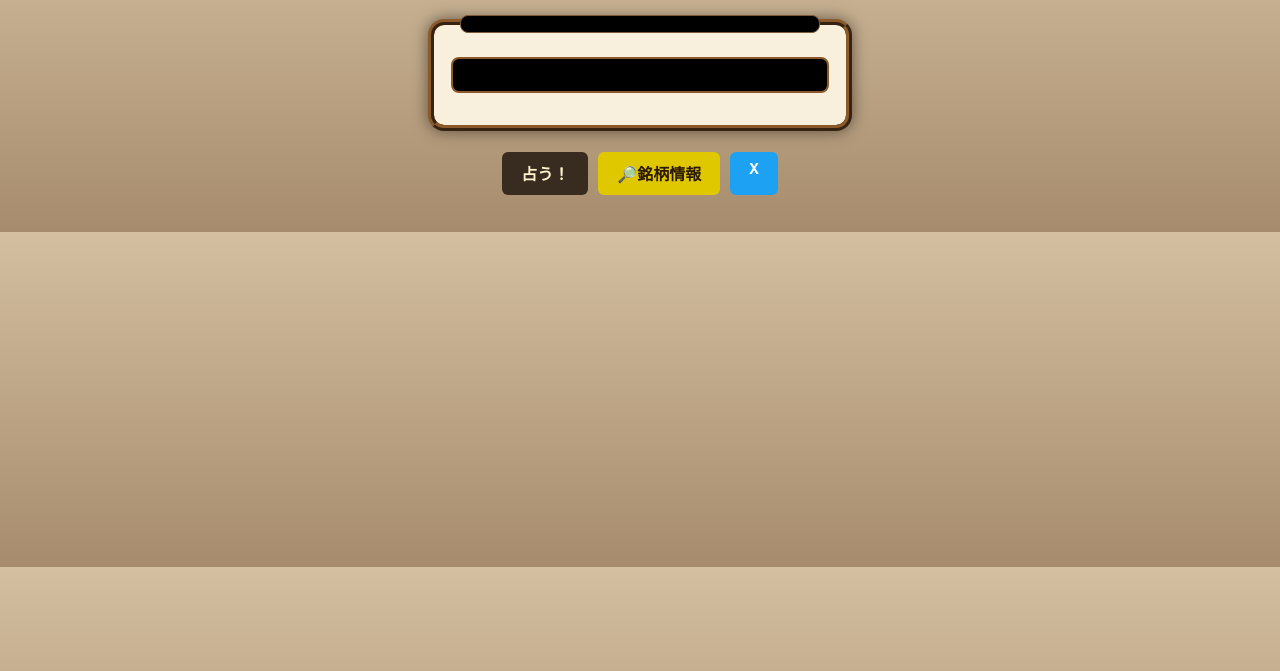
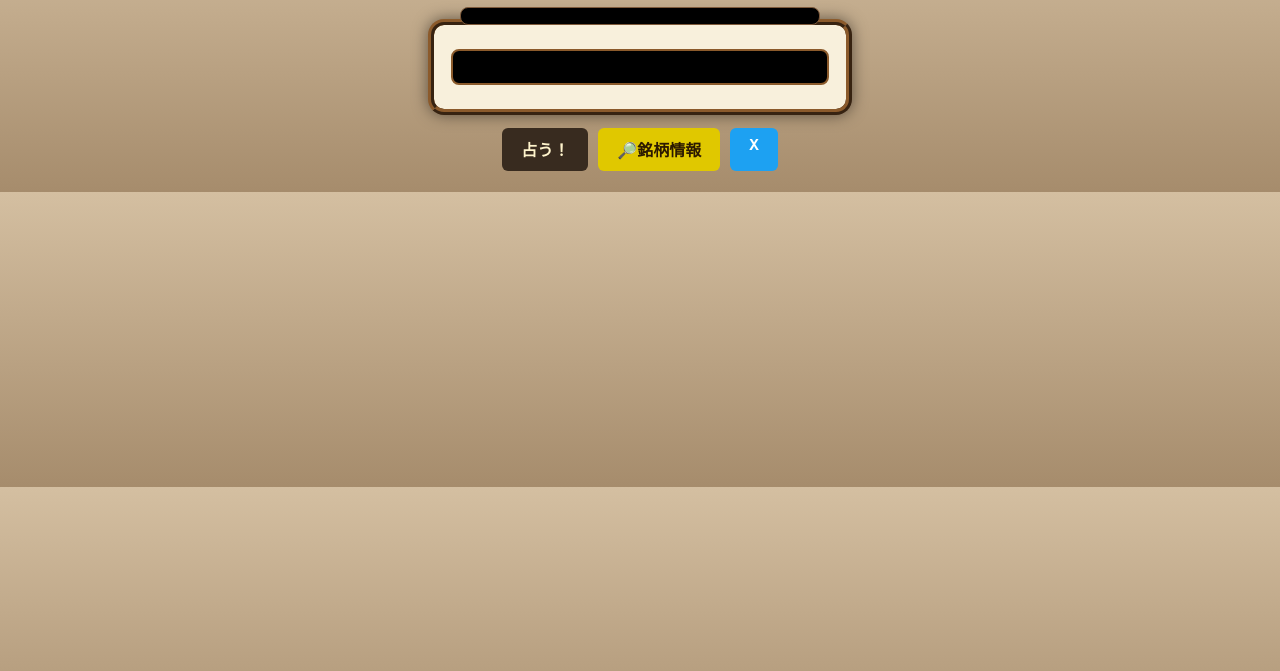
Before and after one commit to leino9/stock-ojisan, a plain HTML site: page index.html in a window 1280 px wide. Shown: the part 103-774 px from the top of the page. Drawn offline with Linux system fonts and the light colour scheme; a web font is replaced by a local one.

Commit message:
Update index.html

```diff
--- a/index.html
+++ b/index.html
@@ -12,7 +12,8 @@
       text-align: center;
       background: linear-gradient(to bottom, #d4bfa1, #a68c6c);
       margin: 0;
-      padding: 2rem;
+      /* 上:2rem 右左右:2rem 下:1rem に調整 */
+      padding: 2rem 2rem 1rem;
     }
 
     .card {
@@ -20,7 +21,8 @@
       border: 6px ridge #8b5a2b;
       border-radius: 1rem;
       box-shadow: 0 0 15px rgba(0, 0, 0, 0.5);
-      padding: 1rem;
+      /* 縦のパディングを0.5remに短縮 */
+      padding: 0.5rem 1rem;
       margin: auto;
       max-width: 380px;
       color: #3b2b1b;
@@ -93,7 +95,8 @@
       display: flex;
       justify-content: center;
       flex-wrap: wrap;
-      margin: 1rem auto 0;
+      /* 上のマージンを0.5remに短縮 */
+      margin: 0.5rem auto 0;
       max-width: 380px;
     }
   </style>
```
